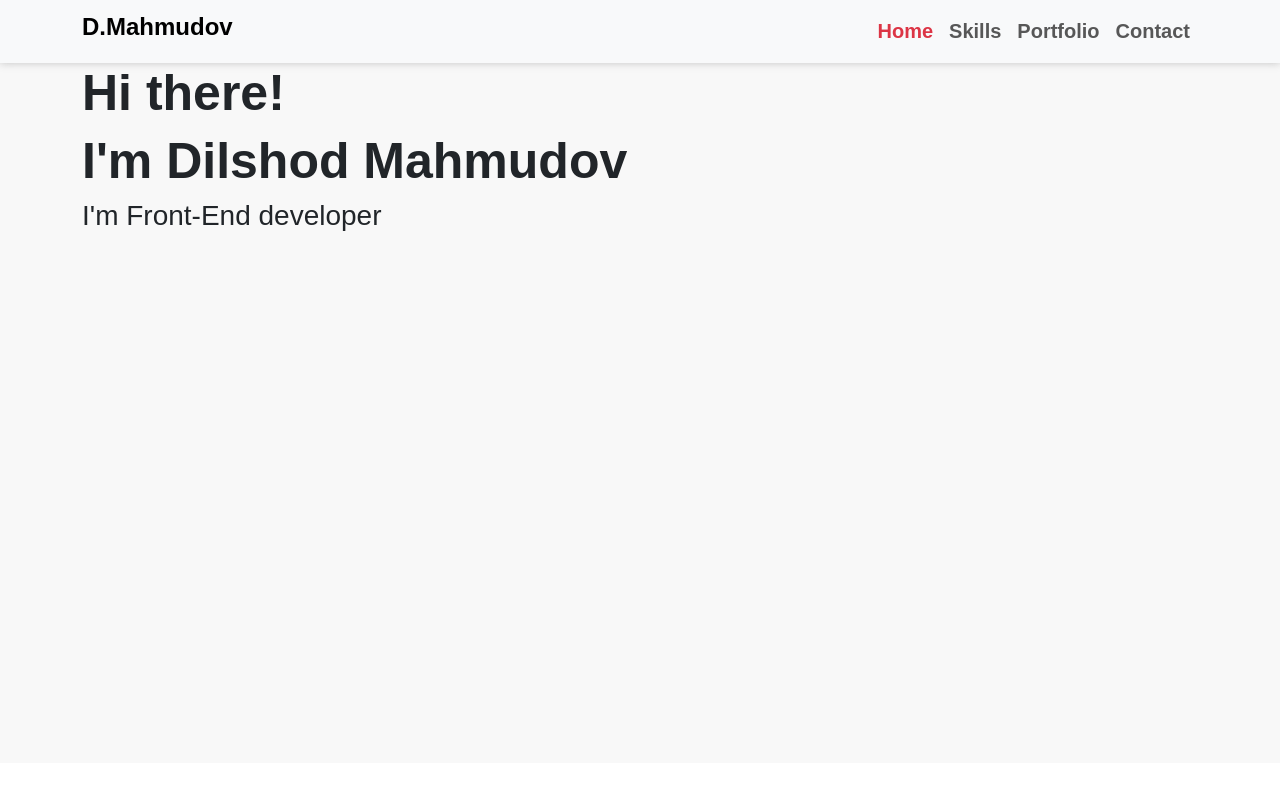
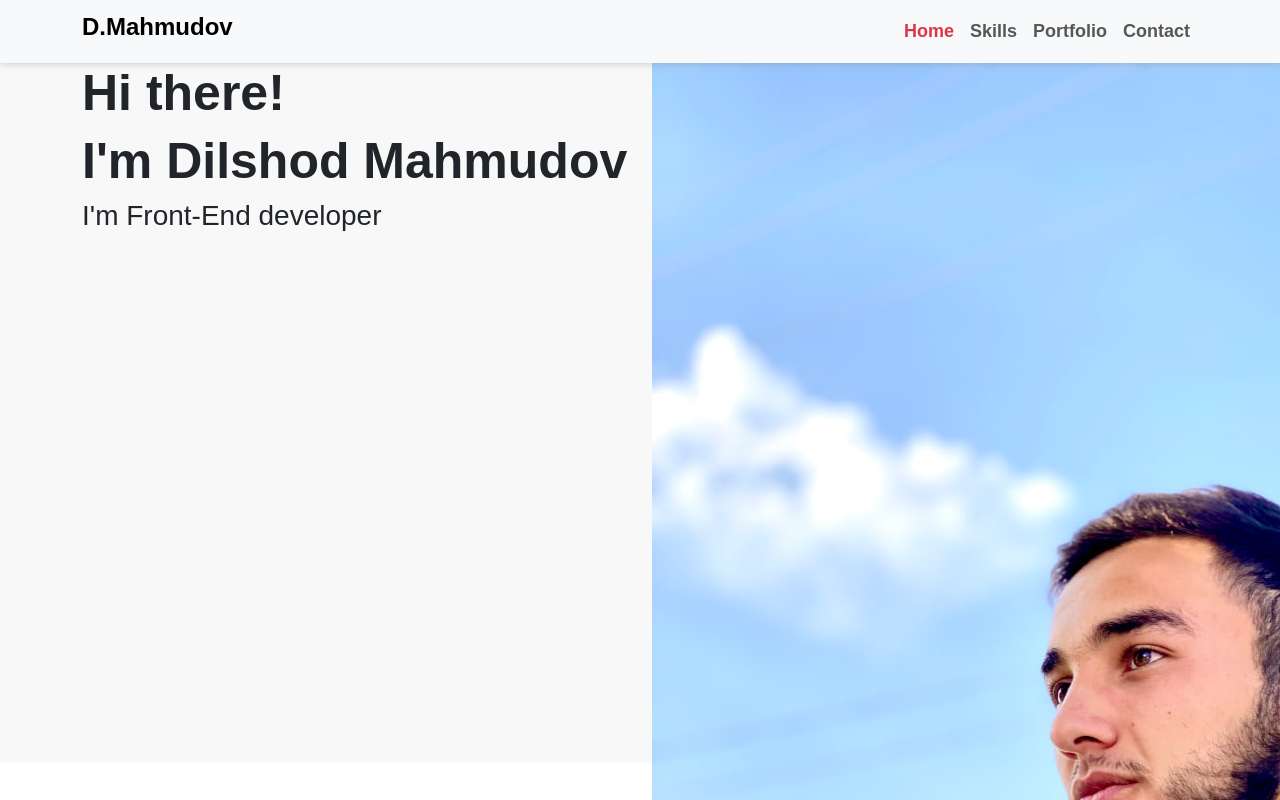
Before and after one commit to DilshodMahmudov0156/portfolio-website, a React (Create React App) app: page / in a window 1280 px wide. Built offline with nearby package versions, Linux system fonts and the light colour scheme.

Commit message:
i put my image to the header

```diff
--- a/src/App.css
+++ b/src/App.css
@@ -22,7 +22,7 @@ nav.navbar{
   top: 0;
 }
 .nav-link{
-  font-size: 20px;
+  font-size: 18px;
   font-weight: 600;
 }
 .logo{
--- a/src/parts/header.js
+++ b/src/parts/header.js
@@ -1,4 +1,5 @@
 import React from 'react';
+import myi_mage from "../images/photo_2024-02-20_23-58-04.jpg";
 
 function Header({}) {
     return (
@@ -10,7 +11,11 @@ function Header({}) {
                         <h1 className="header-blue">I'm <span>Dilshod Mahmudov</span></h1>
                         <h3>I'm <span className="header-red">Front-End developer</span></h3>
                     </div>
-                    <div className="col-xl-6"></div>
+                    <div className="col-xl-6">
+                        <div className="my-image">
+                            <img src={myi_mage} alt=""/>
+                        </div>
+                    </div>
                 </div>
             </div>
         </header>
```
Also changed, not shown: src/images/photo_2024-02-20_23-58-04.jpg (added).
